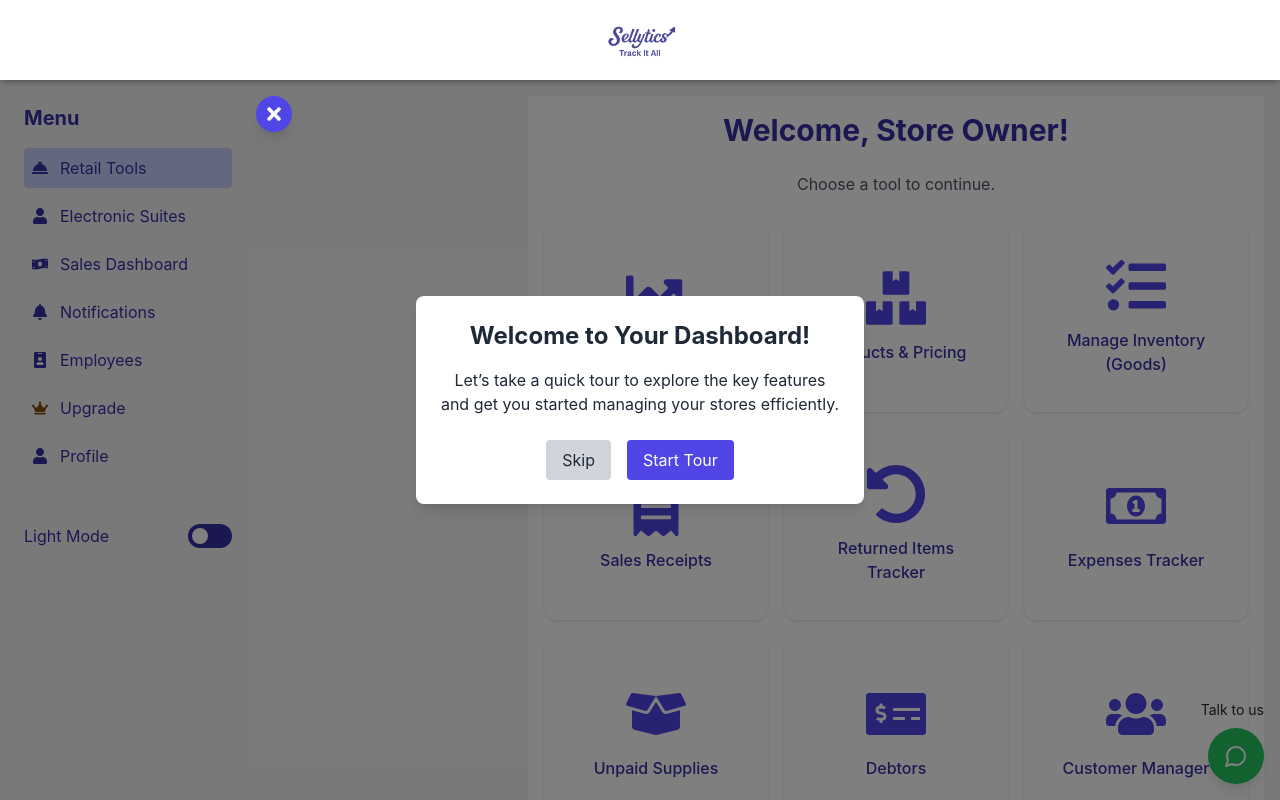
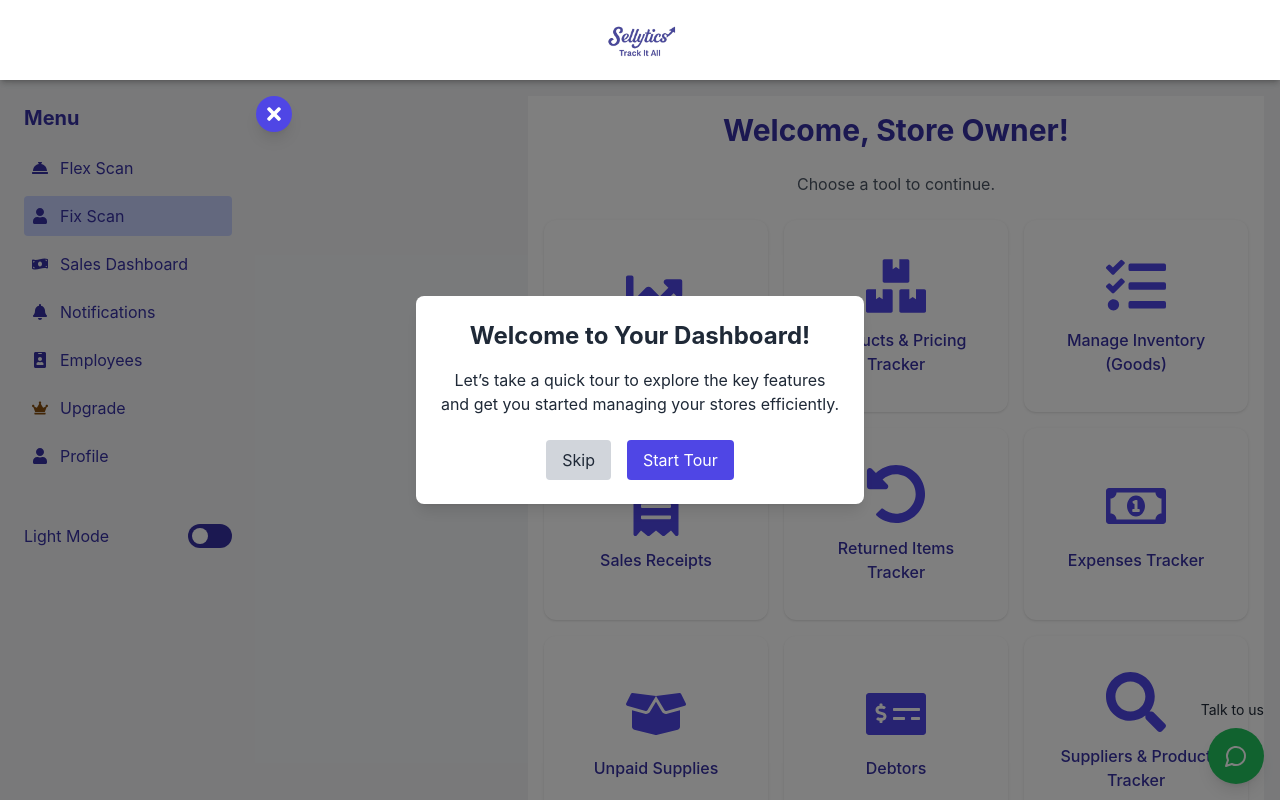
Before and after one commit to Zanarepo/mysellytics, a React (Create React App) app: page /dashboard in a window 1280 px wide. Shown: the top 800 px of the page. Built offline with nearby package versions, Linux system fonts and the light colour scheme.

Commit message:
updated FixScan & FlexScan in the sidebar

```diff
--- a/src/component/UserDashboard/StoreUsersHome.js
+++ b/src/component/UserDashboard/StoreUsersHome.js
@@ -19,7 +19,7 @@
 import UsersERetailStores from './UsersERetailStores';
 
 const Dashboard = () => {
-  const [activeTab, setActiveTab] = useState('Retail Suites');
+  const [activeTab, setActiveTab] = useState('Fix Scan');
   const [darkMode, setDarkMode] = useState(false);
   const [sidebarOpen, setSidebarOpen] = useState(true); // Default open on desktop
   const [isTourOpen, setIsTourOpen] = useState(false);
@@ -52,14 +52,14 @@
             <StoresSalesSummary />
           </div>
         );
-      case 'Retail Suites':
+      case 'Flex Scan':
         return (
           <div className="w-full bg-white dark:bg-gray-900 rounded-lg shadow p-4">
             <StoreUsersVariex />
           </div>
 
    );
-      case 'Electronic Suites':
+      case 'Fix Scan':
         return (
           <div className="w-full bg-white dark:bg-gray-900 rounded-lg shadow p-4">
             <UsersERetailStores />
@@ -138,26 +138,26 @@
               <ul className="space-y-2">
                 <li
                   data-tour="toolkits"
-                  onClick={() => handleNavClick('Retail Suites')}
+                  onClick={() => handleNavClick('Flex Scan')}
                   className={`flex items-center p-2 rounded cursor-pointer hover:bg-indigo-300 dark:hover:bg-indigo-600 transition ${
-                    activeTab === 'Retail Suites' ? 'bg-indigo-200 dark:bg-indigo-600' : ''
+                    activeTab === 'Flex Scan' ? 'bg-indigo-200 dark:bg-indigo-600' : ''
                   }`}
-                  aria-label="Retail Suites: Access your store management tools"
+                  aria-label="Flex Scan: Access your store management tools"
                 >
                   <FaConciergeBell className="text-indigo-800 dark:text-indigo-200 mr-3" />
-                  <span className="text-indigo-800 dark:text-indigo-200">Retail Tools</span>
+                  <span className="text-indigo-800 dark:text-indigo-200">Flex Scan</span>
                 </li>
 
                 <li
-                  data-tour="Electronic Suites"
-                  onClick={() => handleNavClick('Electronic Suites')}
+                  data-tour="Fix Scan"
+                  onClick={() => handleNavClick('Fix Scan')}
                   className={`flex items-center p-2 rounded cursor-pointer hover:bg-indigo-300 dark:hover:bg-indigo-600 transition ${
-                    activeTab === 'Electronic Suites' ? 'bg-indigo-200 dark:bg-indigo-600' : ''
+                    activeTab === 'Fix Scan' ? 'bg-indigo-200 dark:bg-indigo-600' : ''
                   }`}
                   aria-label="Sales Dashboard: View and analyze sales data"
                 >
                   <FaMoneyBillWave className="text-indigo-800 dark:text-indigo-200 mr-3" />
-                  <span className="text-indigo-800 dark:text-indigo-200">Electronic Suites</span>
+                  <span className="text-indigo-800 dark:text-indigo-200">Fix Scan</span>
                 </li>
                 <li
                   data-tour="sales-summary"
--- a/src/component/UserDashboard/UserHomepage.js
+++ b/src/component/UserDashboard/UserHomepage.js
@@ -22,7 +22,7 @@
 import Test from './Test';
 
 const Dashboard = () => {
-  const [activeTab, setActiveTab] = useState('Retail Suites');
+  const [activeTab, setActiveTab] = useState('Fix Scan');
   const [darkMode, setDarkMode] = useState(false);
   const [sidebarOpen, setSidebarOpen] = useState(true); // Default open on desktop
   const [isTourOpen, setIsTourOpen] = useState(false);
@@ -49,7 +49,7 @@
   // Render main content based on active tab
   const renderContent = () => {
     switch (activeTab) {
-      case 'Retail Suites':
+      case 'Flex Scan':
         return (
           <div className="w-full bg-white dark:bg-gray-900 p-4">
             <Variex />
@@ -57,7 +57,7 @@
         );
 
 
-         case 'Electronic Suites':
+         case 'Fix Scan':
         return (
           <div className="w-full bg-white dark:bg-gray-900 p-4">
             <ERetailStores/>
@@ -153,28 +153,28 @@
             <nav className="mt-4">
               <ul className="space-y-2">
                 <li
-                  data-tour="Retail Suites"
-                  onClick={() => handleNavClick('Retail Suites')}
+                  data-tour="Flex Scan"
+                  onClick={() => handleNavClick('Flex Scan')}
                   className={`flex items-center p-2 rounded cursor-pointer hover:bg-indigo-200 dark:hover:bg-indigo-600 transition ${
-                    activeTab === 'Retail Suites' ? 'bg-indigo-200 dark:bg-indigo-600' : ''
+                    activeTab === 'Flex Scan' ? 'bg-indigo-200 dark:bg-indigo-600' : ''
                   }`}
-                  aria-label="Retail Suites: Access your store management tools"
+                  aria-label="Flex Scan: Access your store management tools"
                 >
                   <FaConciergeBell className="text-indigo-800 dark:text-indigo-200 mr-3" />
-                  <span className="text-indigo-800 dark:text-indigo-200">Retail Tools</span>
+                  <span className="text-indigo-800 dark:text-indigo-200">Flex Scan</span>
                 </li>
 
 
                  <li
-                  data-tour="Electronic Suites"
-                  onClick={() => handleNavClick('Electronic Suites')}
+                  data-tour="Fix Scan"
+                  onClick={() => handleNavClick('Fix Scan')}
                   className={`flex items-center p-2 rounded cursor-pointer hover:bg-indigo-200 dark:hover:bg-indigo-600 transition ${
-                    activeTab === 'Electronic Suites' ? 'bg-indigo-200 dark:bg-indigo-600' : ''
+                    activeTab === 'Fix Scan' ? 'bg-indigo-200 dark:bg-indigo-600' : ''
                   }`}
-                  aria-label="Profile: View and edit your profile"
+                  aria-label="Fix Scan: View and edit your profile"
                 >
                   <FaUser className="text-indigo-800 dark:text-indigo-200 mr-3" />
-                  <span className="text-indigo-800 dark:text-indigo-200">Electronic Suites</span>
+                  <span className="text-indigo-800 dark:text-indigo-200">Fix Scan</span>
                 </li>
 
 
```
